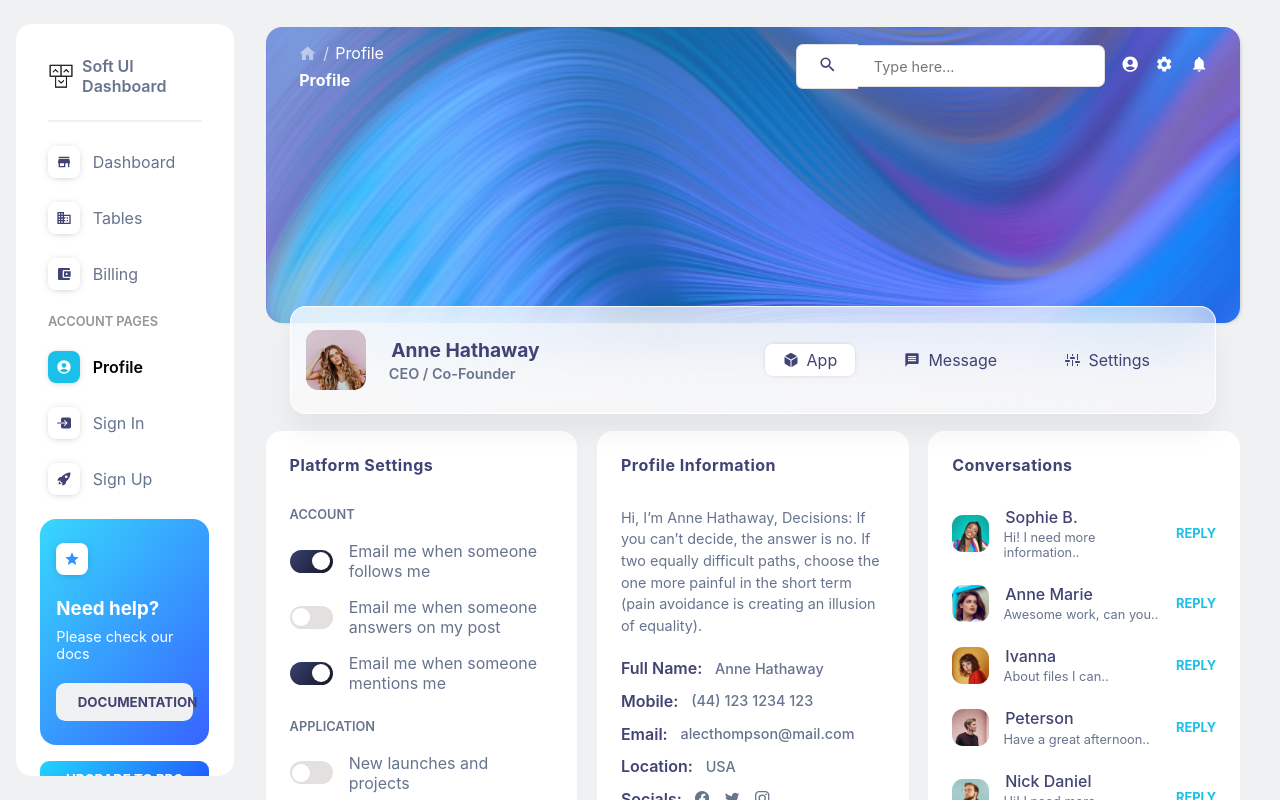
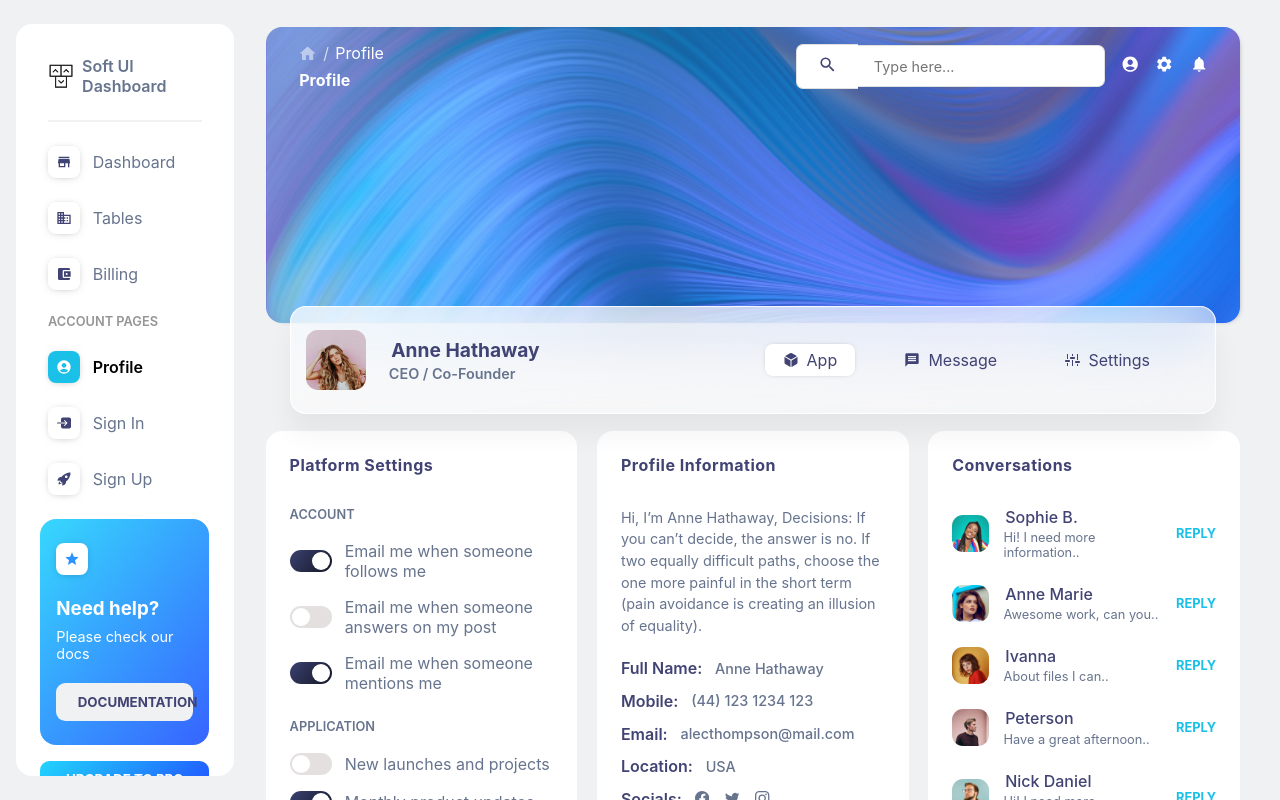
Before and after one commit to jamoliddinsaidov/soft_ui_dashboard, a React (Create React App) app: page /profile in a window 1280 px wide. Shown: the top 800 px of the page. Built offline with nearby package versions, Linux system fonts and the light colour scheme.

Commit message:
customize the component

```diff
--- a/src/components/FormElements/ToggleSwitch&Text.jsx
+++ b/src/components/FormElements/ToggleSwitch&Text.jsx
@@ -3,7 +3,7 @@ import React, { useState } from 'react'
 // styles
 import { StyledSwitchTextContainer, StyledSwitchContainer } from './styles/StyledToggleSwitch&Text'
 
-const ToggleSwitchText = ({ isChecked, text }) => {
+const ToggleSwitchText = ({ isChecked, text, width, textColor }) => {
   const [isSwitchChecked, setIsSwitchChecked] = useState(isChecked)
 
   const handleCheckboxClick = () => {
@@ -11,8 +11,8 @@ const ToggleSwitchText = ({ isChecked, text }) => {
   }
 
   return (
-    <StyledSwitchTextContainer>
-      <StyledSwitchContainer>
+    <StyledSwitchTextContainer textColor={textColor}>
+      <StyledSwitchContainer width={width}>
         <input type='checkbox' checked={isSwitchChecked} onChange={handleCheckboxClick} />
         <span className='slider round'></span>
       </StyledSwitchContainer>
--- a/src/components/FormElements/styles/StyledToggleSwitch&Text.js
+++ b/src/components/FormElements/styles/StyledToggleSwitch&Text.js
@@ -2,9 +2,11 @@ import styled from 'styled-components'
 import { colors, Flex } from '../../../GlobalStyles'
 
 export const StyledSwitchTextContainer = styled(Flex)`
+  width: 100%;
+
   p {
-    margin-left: 1em;
-    color: ${colors.textColor};
+    margin-left: 0.8rem;
+    color: ${({ textColor }) => (textColor ? textColor : `${colors.textColor}`)};
     width: 90%;
   }
 
@@ -14,9 +16,10 @@ export const StyledSwitchTextContainer = styled(Flex)`
 export const StyledSwitchContainer = styled.label`
   position: relative;
   display: inline-block;
-  width: 50px;
-  height: 23px;
+  width: ${({ width }) => (width ? `${width}px` : '48px')};
+  height: 22px;
   cursor: pointer;
+  margin-top: ${({ width }) => (width ? '0.5rem' : '0')};
 
   input {
     width: 0;
@@ -30,6 +33,7 @@ export const StyledSwitchContainer = styled.label`
     background-color: #e4e0e0;
     -webkit-transition: 400ms;
     transition: 400ms;
+    display: block;
 
     &::before {
       content: '';
@@ -37,7 +41,7 @@ export const StyledSwitchContainer = styled.label`
       height: 18px;
       width: 18px;
       left: 2.5px;
-      bottom: 2.5px;
+      bottom: 2.2px;
       background-color: #fff;
       -webkit-transition: 400ms;
       transition: 400ms;
@@ -56,10 +60,6 @@ export const StyledSwitchContainer = styled.label`
     background: ${colors.blackGradient};
   }
 
-  input:focus + .slider {
-    /* box-shadow: 0 0 1px #2196f3; */
-  }
-
   input:checked + .slider::before {
     transform: translateX(20px);
     -webkit-transform: translateX(20px);
```
